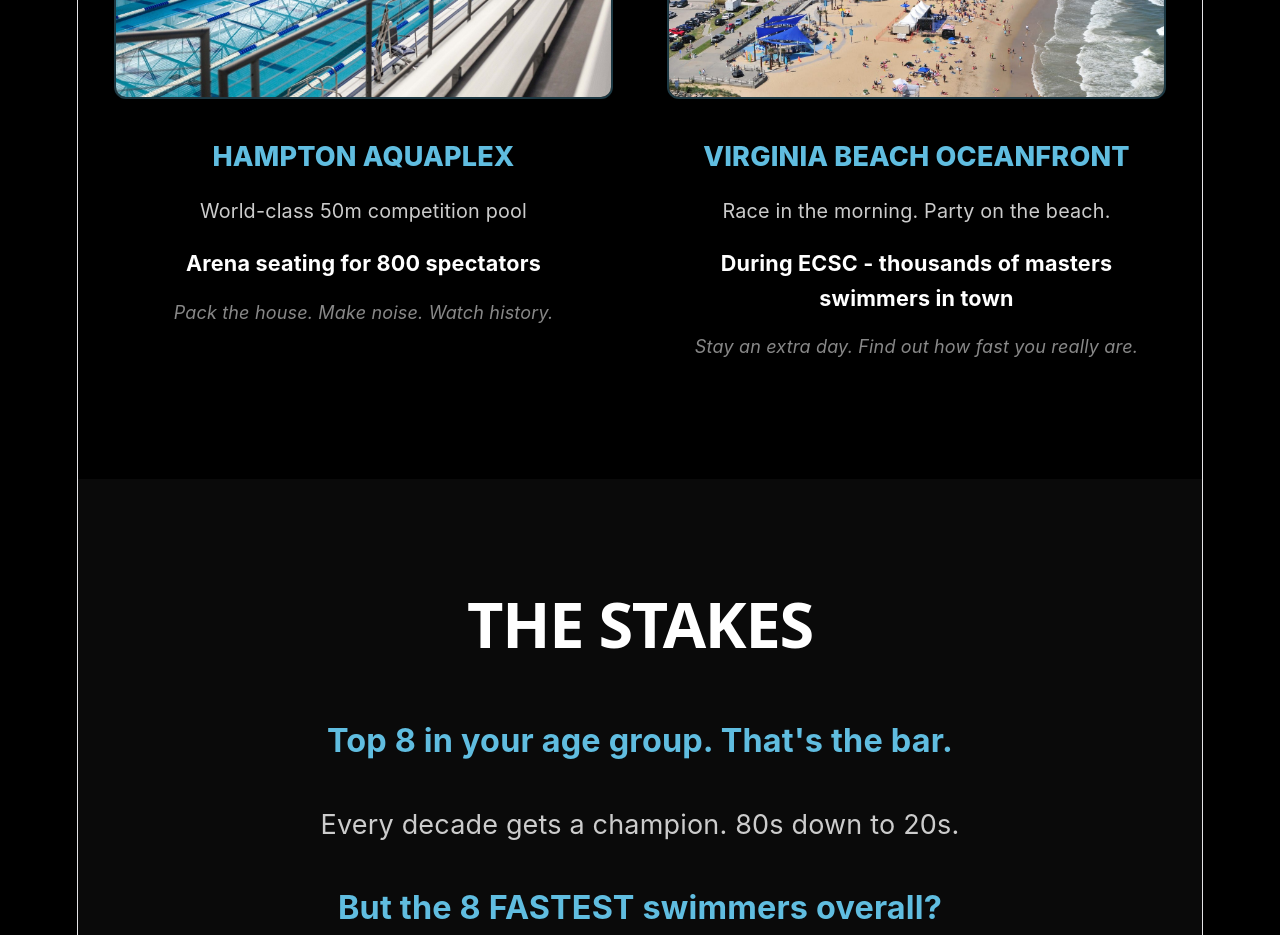
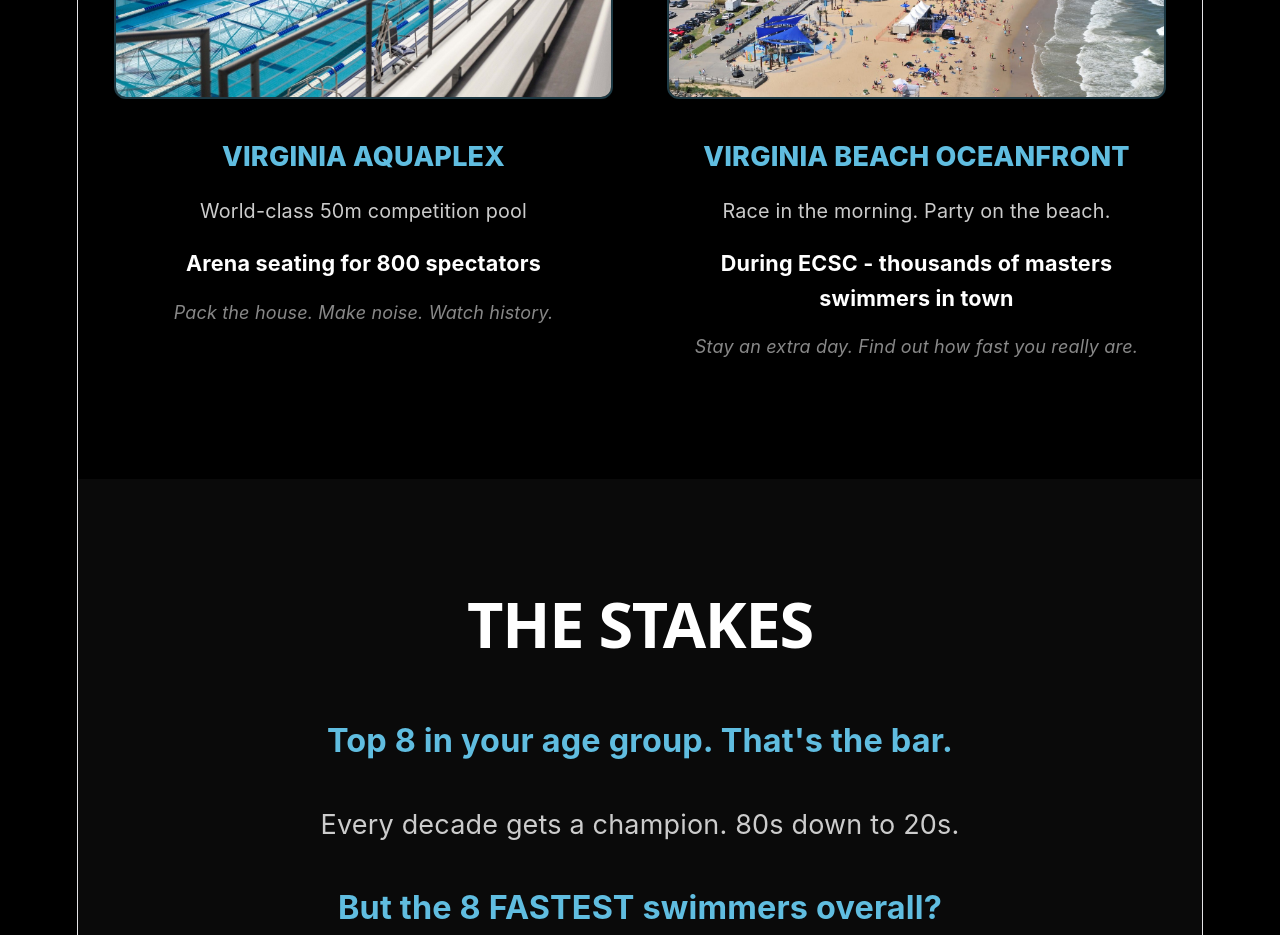
Before and after one commit to swimnerdtim/worldsfastestswimmer, a React (Vite) app: page / in a window 1280 px wide. Shown: the part 2100-3035 px from the top of the page. Built offline with nearby package versions, Linux system fonts and the light colour scheme.

Commit message:
Update venue name to Virginia Aquaplex

```diff
--- a/src/App.jsx
+++ b/src/App.jsx
@@ -104,10 +104,10 @@
             <div className="venue-card">
               <img
                 src={`${import.meta.env.BASE_URL}aquaplex.jpg`}
-                alt="Hampton Aquaplex"
+                alt="Virginia Aquaplex"
                 className="venue-image"
               />
-              <h3>HAMPTON AQUAPLEX</h3>
+              <h3>VIRGINIA AQUAPLEX</h3>
               <p>World-class 50m competition pool</p>
               <p className="highlight">Arena seating for 800 spectators</p>
               <p className="subtext">Pack the house. Make noise. Watch history.</p>
```
Also changed, not shown: 1 other file (tests, documents, lock files or other folders).
